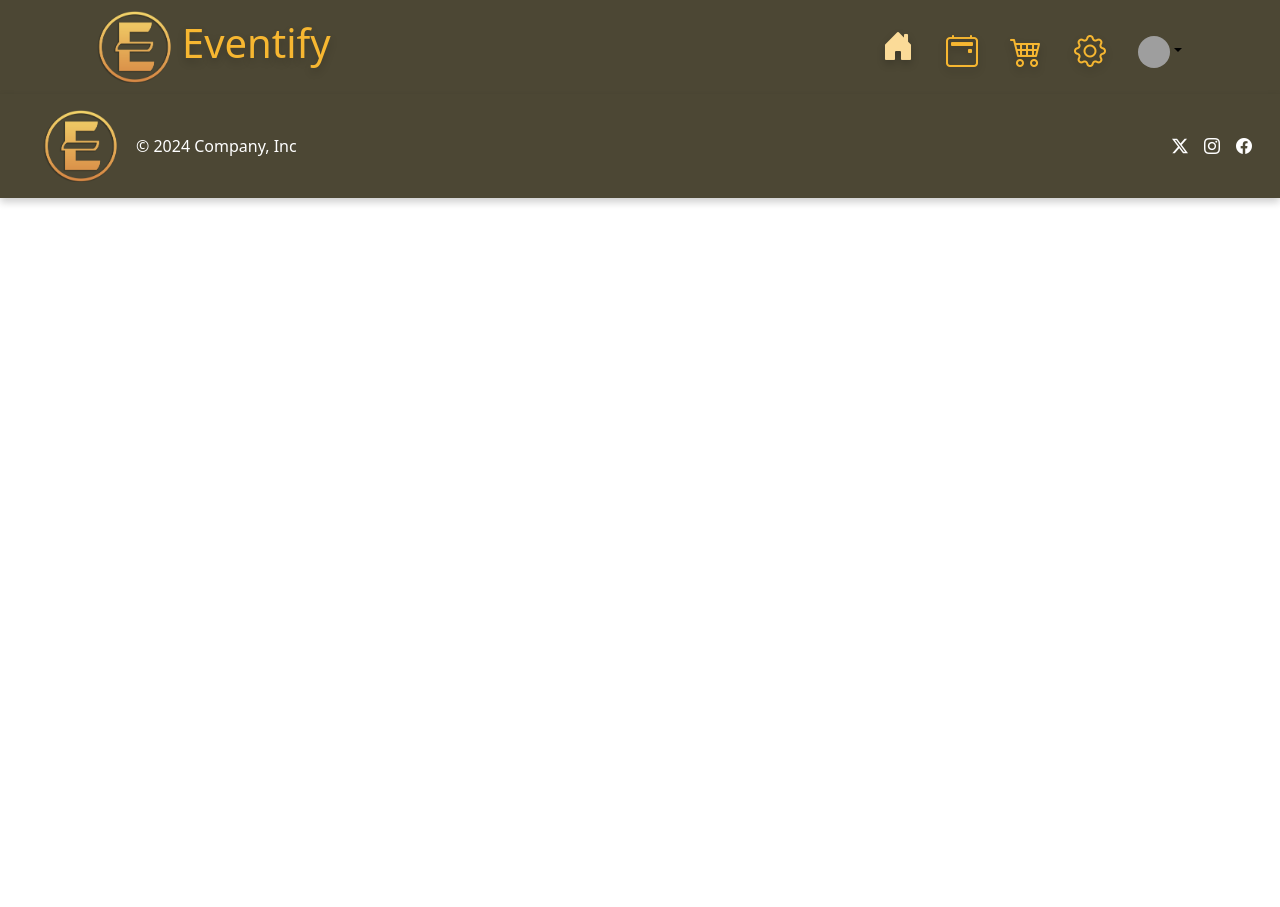
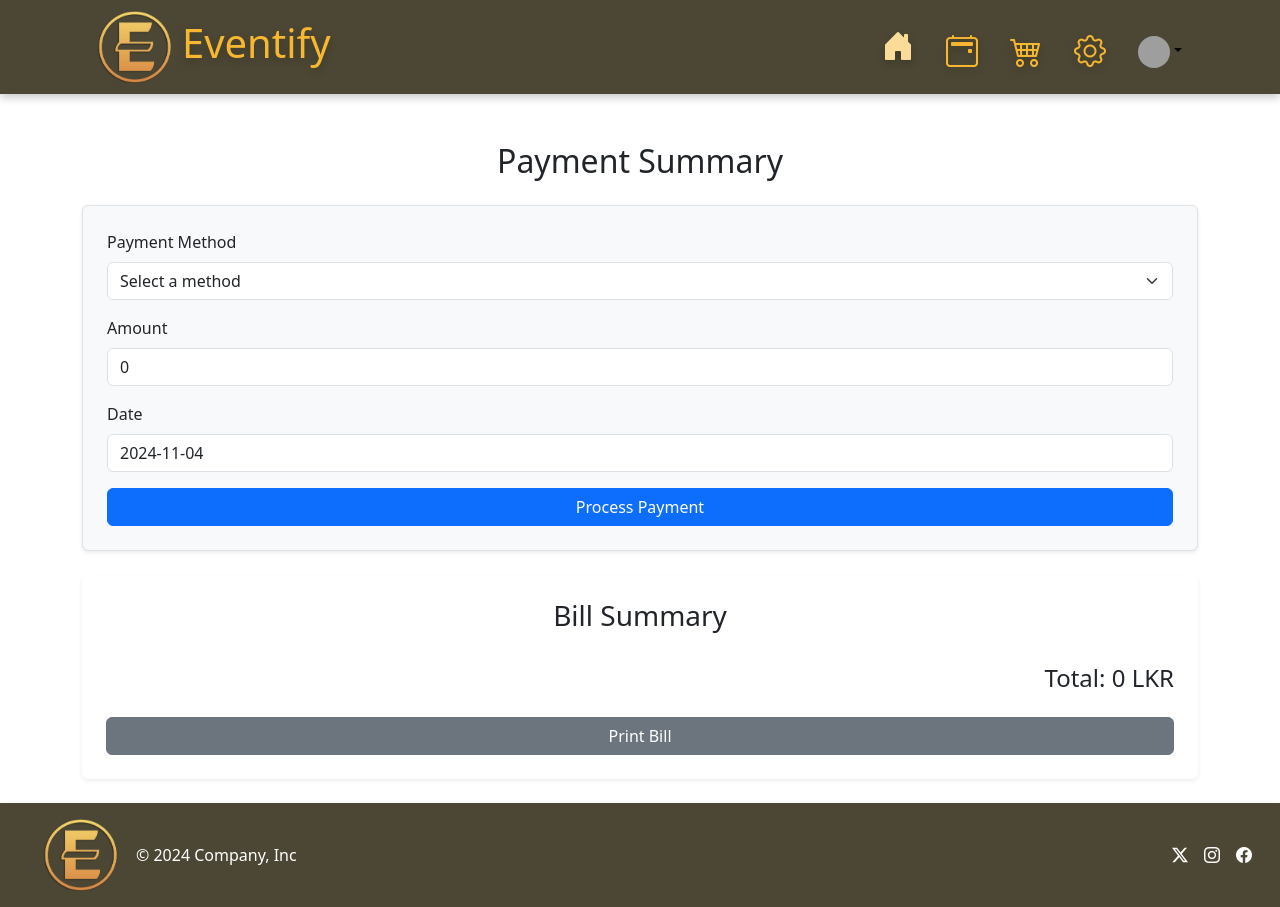
Before and after one commit to Danidu2000/Eventify-Event_management_system-Frontend, an Angular app: page /payment in a window 1280 px wide. Before the commit this address led to /. Before the commit the page ends 800 px from the top, so only its background shows below. Built offline with nearby package versions, Linux system fonts and the light colour scheme; grey boxes are pictures that could not be loaded.

Commit message:
added payment feature

```diff
--- a/src/app/app.routes.ts
+++ b/src/app/app.routes.ts
@@ -10,7 +10,8 @@ import { SettingPageComponent } from './settingPage/setting-page/setting-page.co
 import { ProfileSettingFormComponent } from './settingPage/profile-setting-form/profile-setting-form.component';
 import { EventSettingFormComponent } from './settingPage/event-setting-form/event-setting-form.component';
 import { TicketFormComponent } from './ticketPage/ticket-form/ticket-form.component';
-import { CartPageComponent } from './cart-page/cart-page.component';
+import { PaymentComponent } from './paymentPage/payment/payment.component';
+import { CartPageComponent } from './cartPage/cart-page.component';
 
 export const routes: Routes = [
     {path:"",redirectTo:"home",pathMatch:"full"},
@@ -23,7 +24,8 @@ export const routes: Routes = [
     {path:"profile-settings",component: ProfileSettingFormComponent},
     {path:"event-settings",component: EventSettingFormComponent},
     {path:"tickets",component: TicketFormComponent},
-    {path:"cart",component: CartPageComponent}
+    {path:"cart",component: CartPageComponent},
+    {path:"payment",component: PaymentComponent},
 ];
 
 @NgModule({
--- a/src/app/cart-page/cart-page.component.html
+++ /dev/null
@@ -1,13 +0,0 @@
-<div class="container my-4">
-    <h2 class="text-center">Your Cart</h2>
-    <ul class="list-group">
-      <li class="list-group-item d-flex justify-content-between align-items-center" *ngFor="let item of cartItems">
-        {{ item.type }} Ticket
-        <span>{{ item.price }} LKR</span>
-      </li>
-    </ul>
-    <div class="d-flex justify-content-between align-items-center mt-3">
-      <h4>Total: {{ total }} LKR</h4>
-      <button (click)="clearCart()" class="btn btn-primary">Pay</button>
-    </div>
-  </div>
--- /dev/null
+++ b/src/app/cartPage/cart-page.component.html
@@ -0,0 +1,25 @@
+<div class="container my-4">
+  <h2 class="text-center">Your Cart</h2>
+  <div *ngIf="cartItems.length > 0; else emptyCart" class="row">
+    <div *ngFor="let item of cartItems; let i = index" class="col-md-12 mb-3">
+      <div class="card">
+        <div class="card-body d-flex justify-content-between align-items-center">
+          <div>
+            <h5 class="card-title">{{ item.type }}</h5>
+            <p class="card-text">{{ item.price}} LKR</p>
+          </div>
+          <button class="btn btn-danger" (click)="removeFromCart(i)">Remove</button>
+        </div>
+      </div>
+    </div>
+  </div>
+
+  <ng-template #emptyCart>
+    <p class="text-center">Your cart is empty.</p>
+  </ng-template>
+
+  <div class="d-flex justify-content-between align-items-center mt-3">
+    <h4>Total: {{ total }} LKR</h4>
+    <button (click)="navigateToPayment()" class="btn btn-primary">Pay</button>
+  </div>
+</div>
--- a/src/app/cart-page/cart-page.component.ts
+++ b/src/app/cartPage/cart-page.component.ts
@@ -1,16 +1,17 @@
 import { Component } from '@angular/core';
 import { CartService } from '../services/cart.service';
-import { NgFor } from '@angular/common';
+import { NgFor, NgIf } from '@angular/common';
+import { Router } from '@angular/router';
 
 @Component({
   selector: 'app-cart-page',
   standalone: true,
-  imports: [NgFor],
+  imports: [NgFor,NgIf],
   templateUrl: './cart-page.component.html',
   styleUrl: './cart-page.component.css'
 })
 export class CartPageComponent {
-  constructor(private cartService: CartService) {}
+  constructor(private cartService: CartService, private router: Router) {}
 
   get cartItems() {
     return this.cartService.getCart();
@@ -20,8 +21,11 @@ export class CartPageComponent {
     return this.cartService.getTotal();
   }
 
-  clearCart() {
-    this.cartService.clearCart();
-    alert('Thank you for your purchase!');
+  navigateToPayment() {
+    this.router.navigate(['/payment']);
+  }
+
+  removeFromCart(index: number): void {
+    this.cartService.removeItem(index);
   }
 }
--- a/src/app/eventPage/event-component/event-component.component.html
+++ b/src/app/eventPage/event-component/event-component.component.html
@@ -1,6 +1,7 @@
 <div class="card m-3">
-    <img src="assets/img/sample img 01.jpg" class="card-img-top" alt="...">
+    <img src="{{ eventInfo.imagePath}}" class="card-img-top" alt="...">
     <div class="card-body">
+        <p>{{ eventInfo.imagePath}}</p> <!-- To display the value of the imagePath -->
         <h2 id="title">{{eventInfo.title}}</h2>
         <p class="card-text" id="description">{{eventInfo.description}}</p>
         <h5 class="text-body-secondary" id="date"><i class="bi bi-calendar-event"></i> Date: {{eventInfo.date}}</h5>
--- /dev/null
+++ b/src/app/paymentPage/payment/payment.component.html
@@ -0,0 +1,39 @@
+<div class="container mt-5">
+    <h2 class="text-center mb-4">Payment Summary</h2>
+
+    <!-- Payment Form -->
+    <form class="border p-4 rounded shadow-sm bg-light">
+      <div class="mb-3">
+        <label for="paymentMethod" class="form-label">Payment Method</label>
+        <select id="paymentMethod" [(ngModel)]="method" name="method" class="form-select">
+          <option value="" disabled>Select a method</option>
+          <option value="Credit Card">Credit Card</option>
+          <option value="Debit Card">Debit Card</option>
+          <option value="PayPal">PayPal</option>
+          <option value="Cash">Cash</option>
+        </select>
+      </div>
+      <div class="mb-3">
+        <label for="amount" class="form-label">Amount</label>
+        <input type="number" [(ngModel)]="amount" name="amount" class="form-control" id="amount" readonly>
+      </div>
+      <div class="mb-3">
+        <label for="date" class="form-label">Date</label>
+        <input type="text" [(ngModel)]="date" name="date" class="form-control" id="date" readonly>
+      </div>
+      <button type="button" (click)="processPayment()" class="btn btn-primary w-100">Process Payment</button>
+    </form>
+
+    <!-- Bill Summary -->
+    <div class="my-4 p-4 rounded shadow-sm bg-white">
+      <h3 class="text-center mb-3">Bill Summary</h3>
+      <ul class="list-group mb-3">
+        <li class="list-group-item d-flex justify-content-between" *ngFor="let item of cartItems">
+          <span>{{ item.type }} Ticket</span>
+          <span>{{ item.price }} LKR</span>
+        </li>
+      </ul>
+      <h4 class="text-end">Total: {{ total }} LKR</h4>
+      <button type="button" (click)="printBill()" class="btn btn-secondary w-100 mt-3">Print Bill</button>
+    </div>
+  </div>
--- /dev/null
+++ b/src/app/paymentPage/payment/payment.component.ts
@@ -0,0 +1,66 @@
+import { Component, Input } from '@angular/core';
+import { CartService } from '../../services/cart.service';
+import { CommonModule, formatDate, NgFor } from '@angular/common';
+import { FormsModule } from '@angular/forms';
+import { AuthService } from '../../services/auth.service';
+import { HttpClient } from '@angular/common/http';
+
+@Component({
+  selector: 'app-payment',
+  standalone: true,
+  imports: [FormsModule, CommonModule, NgFor],
+  templateUrl: './payment.component.html',
+  styleUrl: './payment.component.css'
+})
+export class PaymentComponent {
+  @Input() method: string = '';
+  amount: number;
+  date: string = formatDate(new Date(), 'yyyy-MM-dd', 'en');
+  userId: number;
+
+  constructor(private cartService: CartService, private authService: AuthService, private http: HttpClient) {
+    this.amount = this.cartService.getTotal();
+    this.userId = this.authService.getUserId();
+  }
+
+  // Computed property for cart items
+  get cartItems() {
+    return this.cartService.getCart();
+  }
+
+  // Computed property for total amount
+  get total() {
+    return this.cartService.getTotal();
+  }
+
+  // Print the bill
+  printBill() {
+    window.print();
+  }
+
+  // Method to process payment
+  processPayment() {
+    const paymentData = {
+      method: this.method,
+      amount: this.total,
+      date: this.date,
+      userId: this.userId
+    };
+
+    this.http.post('http://localhost:8080/payment/add-payment', paymentData).subscribe(
+      (data) => {
+        alert('Payment processed successfully!');
+        console.log('Payment Data:', paymentData);
+      },
+      (error) => {
+        console.error('Error processing payment:', error);
+        alert('Error processing payment. Please try again.');
+      }
+    );
+  }
+
+  ngOnDestroy() {
+    this.cartService.clearCart();
+    alert('Cart cleared!');
+  }
+}
--- a/src/app/services/cart.service.ts
+++ b/src/app/services/cart.service.ts
@@ -24,4 +24,8 @@ export class CartService {
   clearCart() {
     this.cart = [];
   }
+
+  removeItem(index: number): void {
+    this.cart.splice(index, 1);
+  }
 }
```
Also changed, not shown: src/app/cartPage/cart-page.component.css (added), src/app/paymentPage/payment/payment.component.css (added), 2 other files (tests, documents, lock files or other folders).
